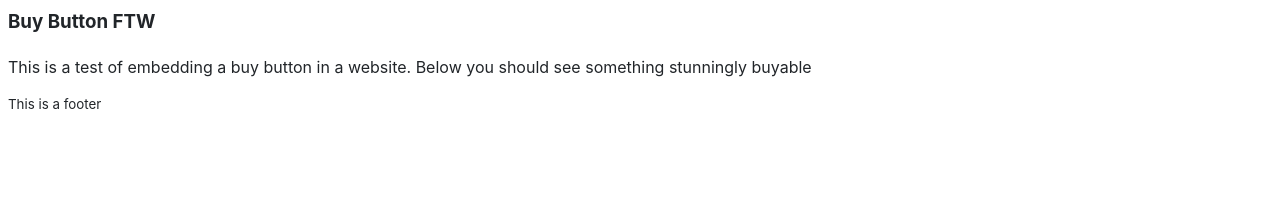
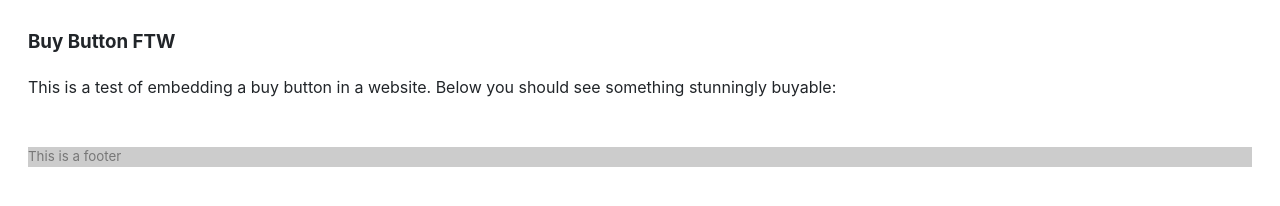
Before and after one commit to robharper/buy-button-test, a plain HTML site: page index.html in a window 1280 px wide. Drawn offline with Linux system fonts and the light colour scheme.

Commit message:
Update index.html

```diff
--- a/index.html
+++ b/index.html
@@ -10,12 +10,19 @@
         line-height: 1.5;
         color: #212529;
         text-align: left;
+        padding: 20px;
+      }
+
+      footer {
+        margin-top: 3rem;
+        background: #ccc;
+        color: #777
       }
     </style>
   </head>
   <body>
     <h3>Buy Button FTW</h3>
-    <p>This is a test of embedding a buy button in a website. Below you should see something stunningly buyable</p>
+    <p>This is a test of embedding a buy button in a website. Below you should see something stunningly buyable:</p>
 
     <div id='product-component-1630435661383'></div>
 <script type="text/javascript">
```
